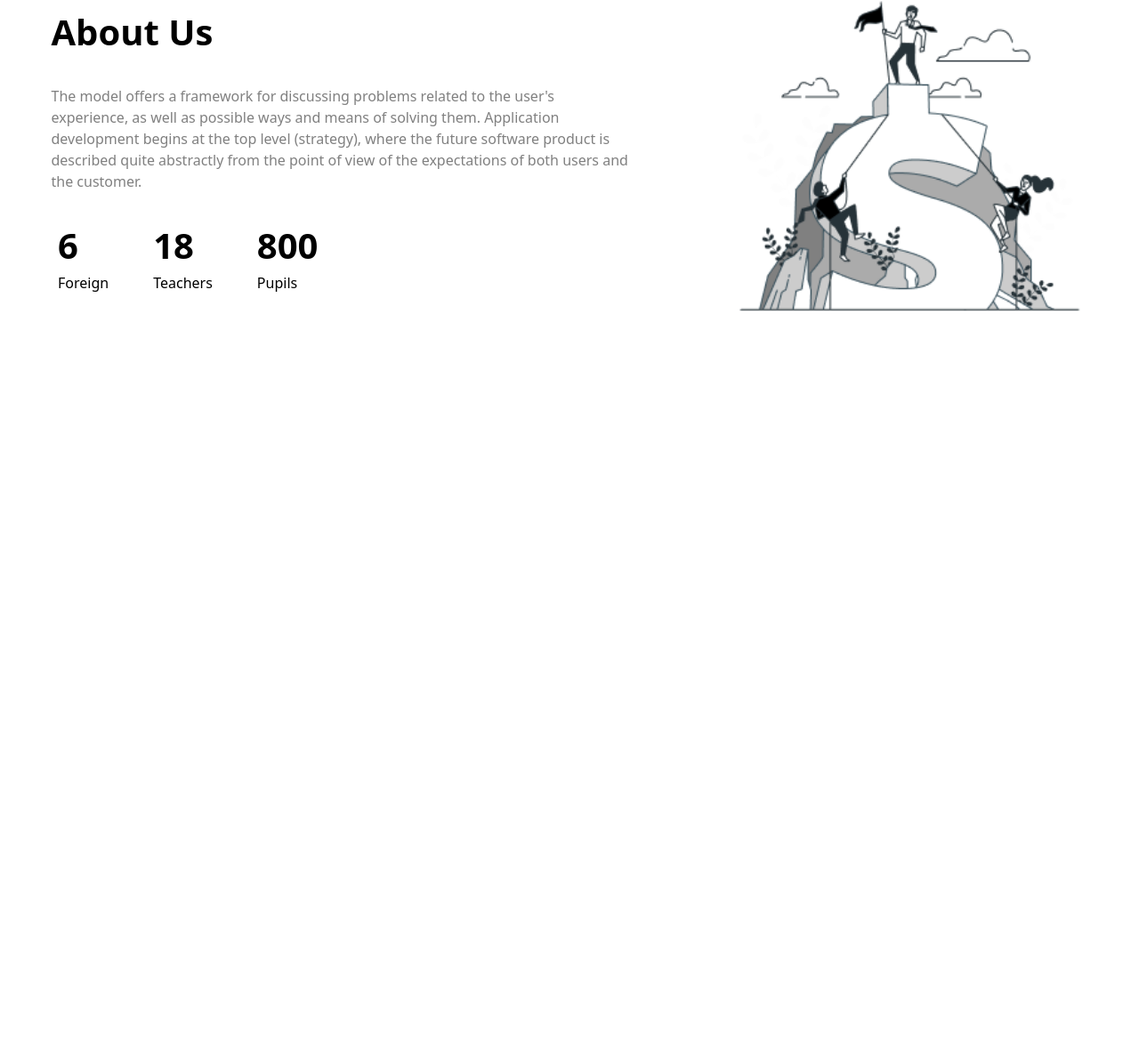
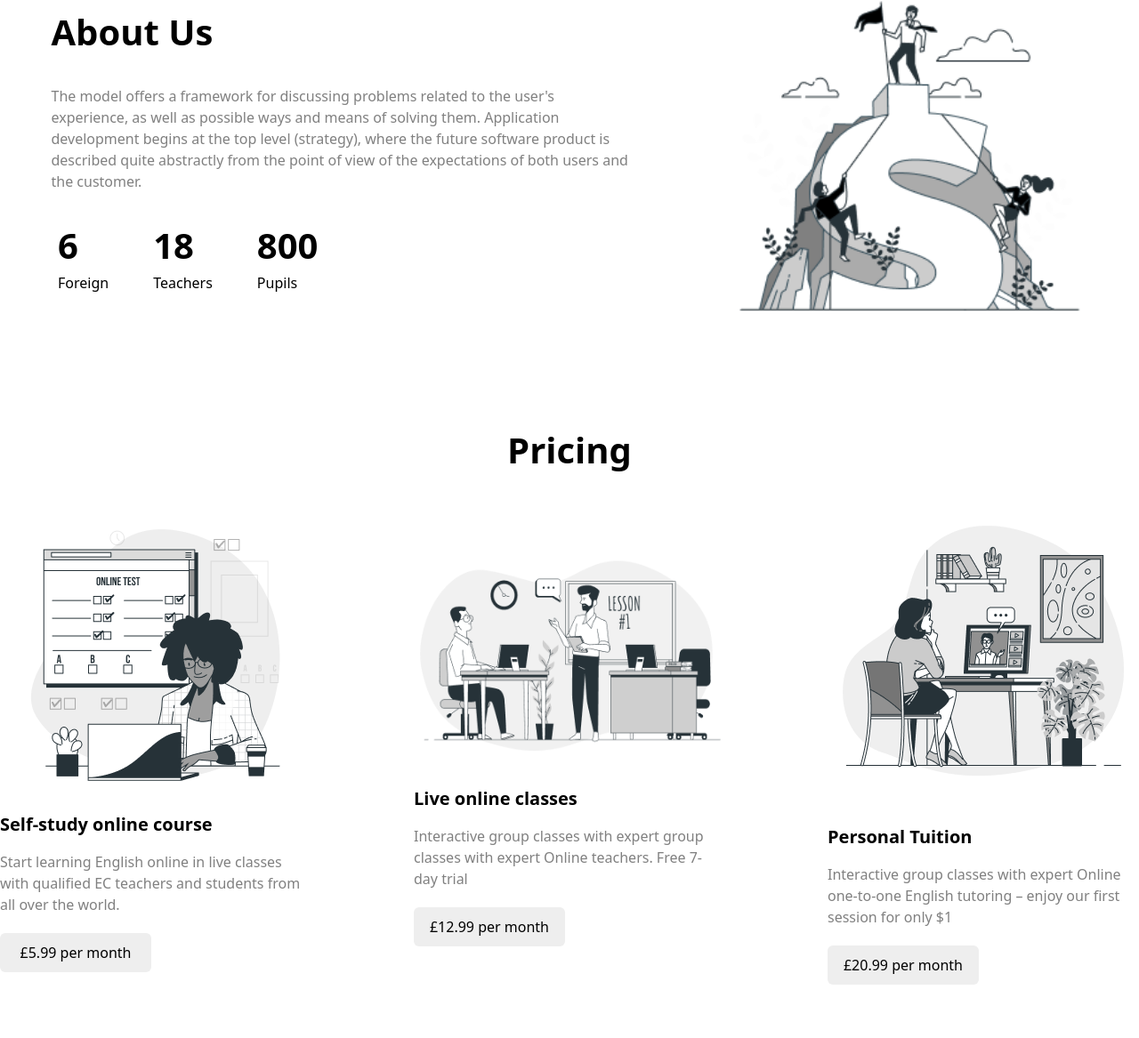
Before and after one commit to usmonnh-hub/Britlex, a website: page index.html in a window 1280 px wide. Shown: the part 1770-2937 px from the top of the page at 89% size. Before the commit the page ends 2146 px from the top, so only its background shows below. Drawn offline with Linux system fonts and the light colour scheme.

Commit message:
section4

```diff
--- a/index.html
+++ b/index.html
@@ -132,5 +132,51 @@ expectations of both users and the customer.
       </div>
   </div>
   </div>
+  <div class="mt-[100px]">
+    <h1 class="text-center text-[40px] font-bold mb-[30px]">Pricing</h1>
+
+
+
+    <div class="flex-col md:flex md:flex-row md:justify-between md:gap-[20px]  md:items-center lg:max-w-[1300px] lg:m-auto">
+
+
+
+      <div class="flex-col text-center mb-[60px] md:text-start md:w-[220px] lg:w-[350px]">
+        <div>
+          <img src="src/imges/sec4-im1.png" alt="" class="m-auto">
+        </div>
+        <div>
+          <h1 class="text-[20px] font-bold mt-[20px] mb-[15px]">Self-study online course</h1>
+          <p class="text-[grey] mb-[20px]">Start learning English online in live classes
+            with qualified EC teachers and students
+            from all over the world.</p>
+            <button class="bg-[#EEEEEE] py-[10px] w-[170px] rounded-[6px]">£5.99  per month</button>
+          </div>
+        </div>
+        <div class="flex-col text-center mb-[60px] md:text-start md:w-[220px] lg:w-[350px]">
+          <div>
+            <img src="src/imges/sec4-im2.png" alt="" class="m-auto">
+          </div>
+          <div>
+            <h1 class="text-[20px] font-bold mt-[20px] mb-[15px]">Live online classes</h1>
+            <p class="text-[grey] mb-[20px]">Interactive group classes with expert
+              group classes with expert Online
+  teachers. Free 7-day trial</p>
+  <button class="bg-[#EEEEEE] py-[10px] w-[170px] rounded-[6px]"> £12.99  per month</button>
+          </div>
+        </div>
+        <div class="flex-col text-center mb-[60px] md:text-start md:w-[200px] lg:w-[350px]">
+          <div>
+            <img src="src/imges/sec4-im3.png" alt="" class="m-auto">
+          </div>
+          <div>
+            <h1 class="text-[20px] font-bold mt-[20px] mb-[15px]">Personal Tuition</h1>
+            <p class="text-[grey] mb-[20px]">Interactive group classes with expert Online one-to-one English tutoring – enjoy
+our first session for only $1</p>
+  <button class="bg-[#EEEEEE] py-[10px] w-[170px] rounded-[6px]"> £20.99  per month</button>
+          </div>
+        </div>
+    </div>
+  </div>
 </body>
 </html>
```
Also changed, not shown: src/imges/sec4-im1.png (added), src/imges/sec4-im2.png (added), src/imges/sec4-im3.png (added), src/output.css.
